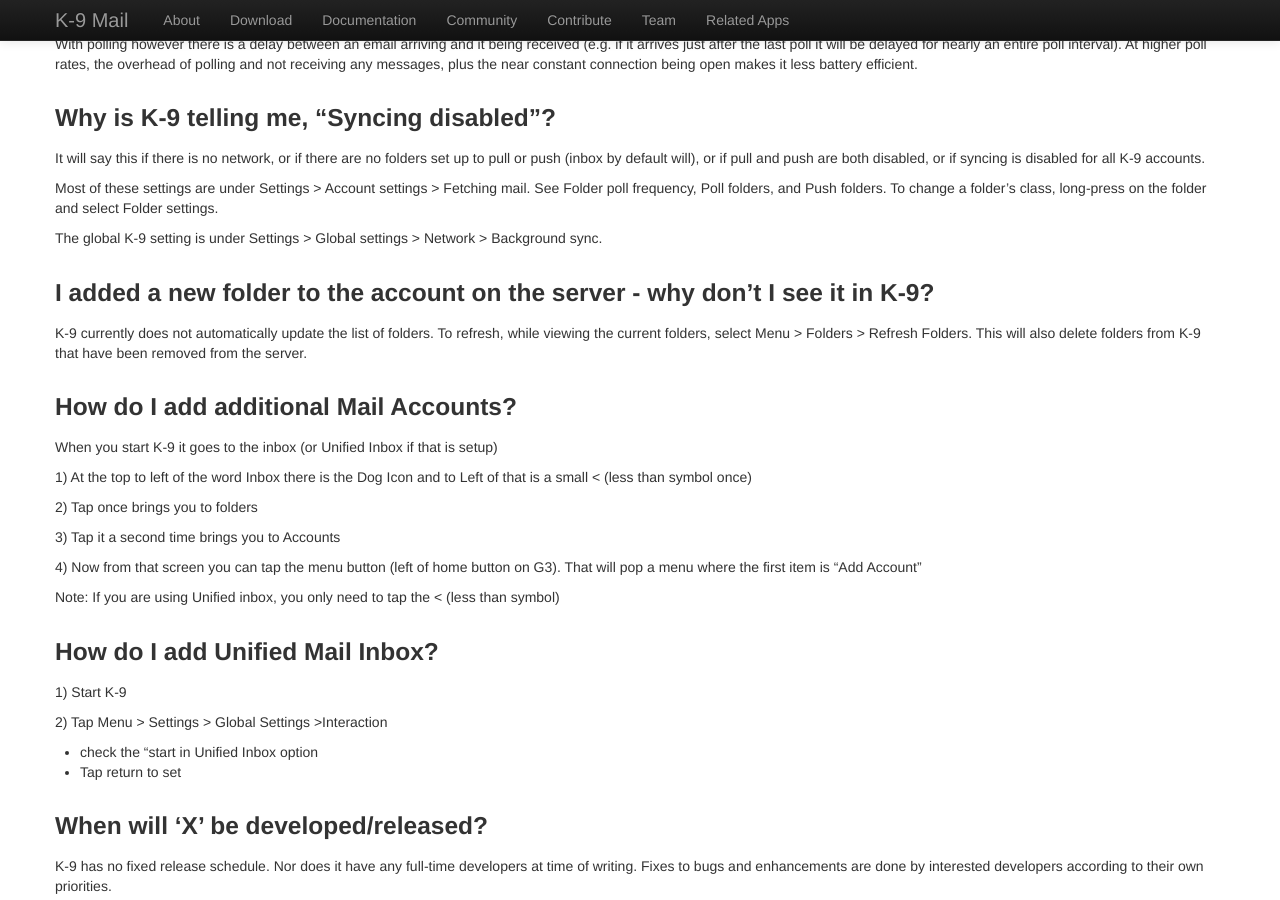
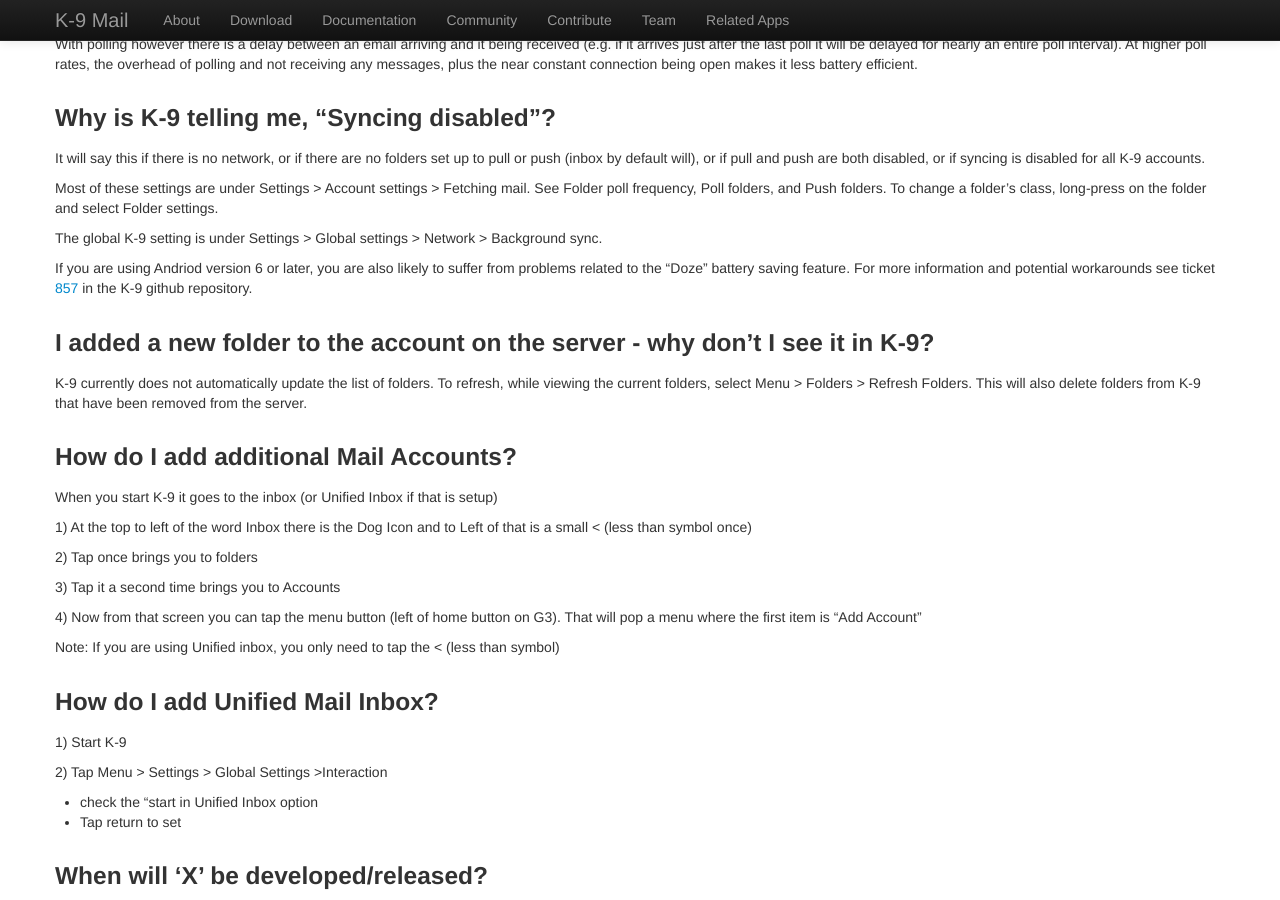
Before and after one commit to k9mail/k9mail.app, a Jekyll site: the page built from documentation/faq.md, in a window 1280 px wide and 900 px high, scrolled down 3210 px. Built offline with Jekyll 4.4.1, drawn with Linux system fonts in a browser that asks for light colours; nearby versions of some CDN libraries.

Commit message:
Mention Doze problems in "Syncing disabled" section
See https://github.com/k9mail/k-9/issues/857

```diff
--- a/documentation/faq.md
+++ b/documentation/faq.md
@@ -173,6 +173,8 @@ Most of these settings are under Settings > Account settings > Fetching mail. Se
 
 The global K-9 setting is under Settings > Global settings > Network > Background sync.
 
+If you are using Andriod version 6 or later, you are also likely to suffer from problems related to the "Doze" battery saving feature. For more information and potential workarounds see ticket [857](https://github.com/k9mail/k-9/issues/857) in the K-9 github repository.
+
 ### <a name="anchor16"></a> I added a new folder to the account on the server - why don't I see it in K-9?
 
 K-9 currently does not automatically update the list of folders. To refresh, while viewing the current folders, select Menu > Folders > Refresh Folders. This will also delete folders from K-9 that have been removed from the server.
```
